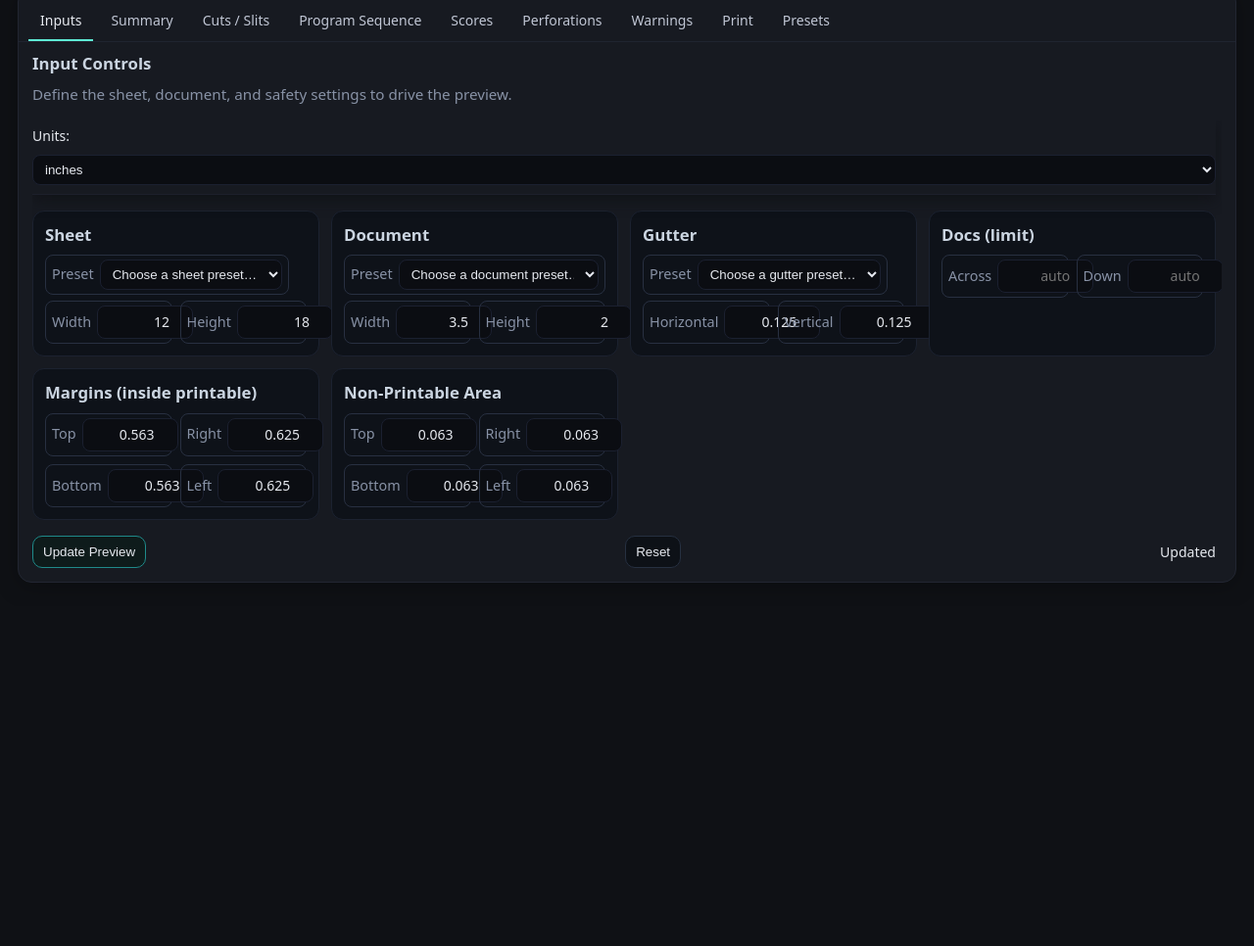
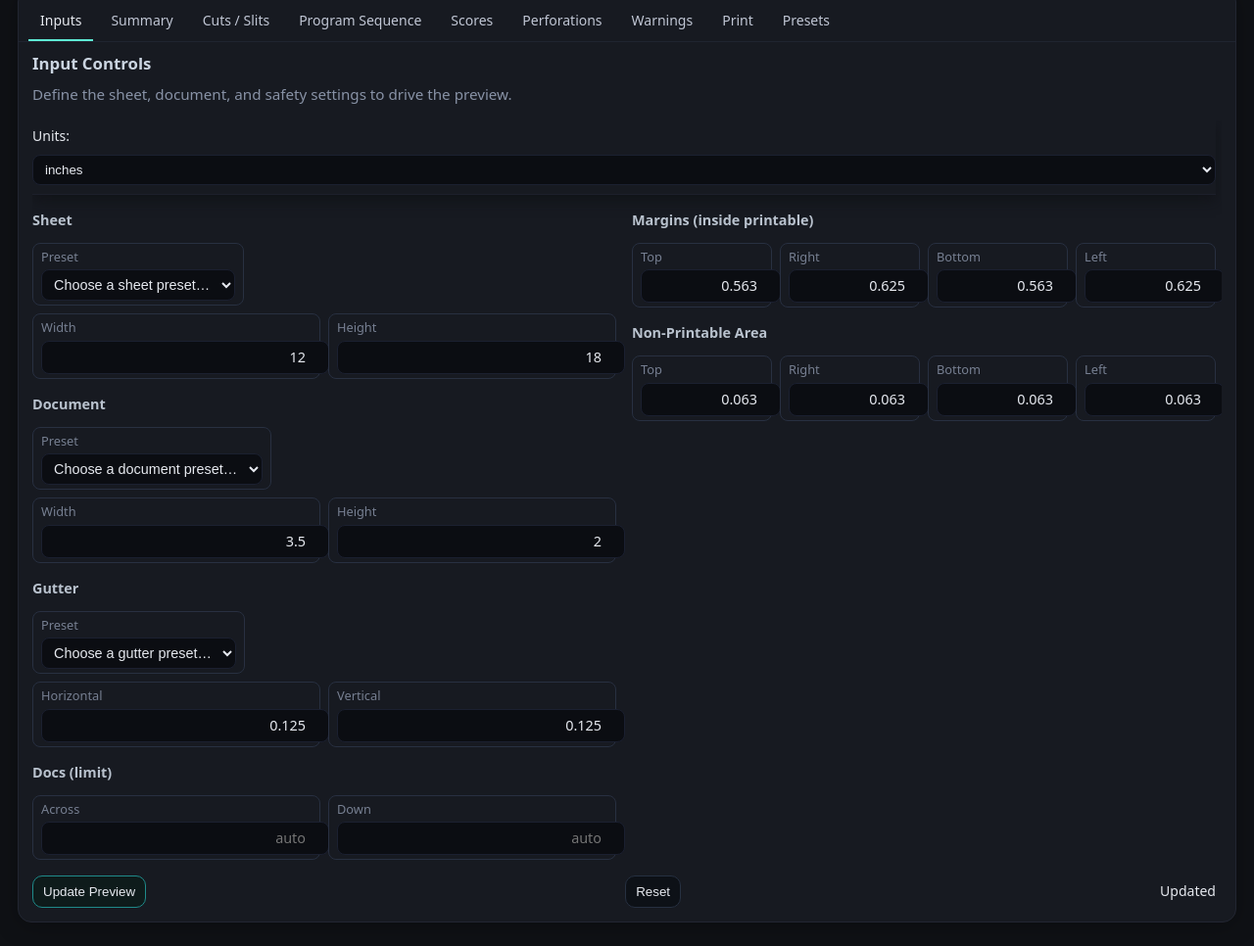
Before and after one commit to PapaJoeu/KevsCalculator, a plain HTML site: page docs/index.html in a window 1280 px wide. Shown: the part 761-1727 px from the top of the page at 98% size. Before the commit the page ends 1380 px from the top, so only its background shows below. Drawn offline with Linux system fonts and the light colour scheme.

Commit message:
Refine inputs tab layout

```diff
--- a/docs/css/style.css
+++ b/docs/css/style.css
@@ -83,6 +83,16 @@
   --grid-gap-snug: 6px;
   --grid-gap-comfortable: 16px;
   --grid-gap-spacious: 18px;
+
+  /* Compact spacing scale */
+  --space-1: 4px;
+  --space-2: 8px;
+  --space-3: 12px;
+  --space-4: 16px;
+
+  /* Type scale helpers */
+  --font-xs: 0.8rem;
+  --font-sm: 0.9rem;
 
   /* Legacy aliases */
   --bg: var(--surface-bg);
@@ -290,9 +300,41 @@ h3 {
   font-size: 0.95rem;
 }
 
-/* This grid arranges configuration cards responsively based on available width. */
-.input-card-grid {
-  --grid-min: 240px;
+/* Compact two-column grid that replaces the bulky cards in the inputs tab. */
+.input-2col-grid {
+  display: grid;
+  grid-template-columns: 1fr 1fr;
+  gap: var(--space-4);
+  align-items: start;
+}
+
+/* Columns stack their groups with consistent spacing. */
+.input-2col-grid .col-left,
+.input-2col-grid .col-right {
+  display: grid;
+  gap: var(--space-4);
+  align-content: start;
+}
+
+/* Lightweight grouping keeps headings and rows aligned without card chrome. */
+.input-2col-grid .group {
+  display: grid;
+  grid-template-rows: auto auto;
+  row-gap: var(--space-2);
+  padding: 0;
+  border: 0;
+  background: transparent;
+}
+
+.input-2col-grid .group > h2 {
+  font-size: var(--font-sm);
+  font-weight: 600;
+  margin: 0 0 var(--space-1);
+  opacity: 0.9;
+}
+
+.input-2col-grid .control-toolbar {
+  margin: 0;
 }
 
 /* This container stacks the preview canvas, its controls, and legend. */
@@ -300,22 +342,50 @@ h3 {
   --stack-gap: 8px;
 }
 
-/* This grid arranges input fields into flexible, multi-column rows. */
-.input-field-row {
-  --grid-min: 120px;
-  --grid-gap: var(--grid-gap-tight);
+/* Input field rows now rely on explicit grid tracks for consistent density. */
+.input-field-row,
+.input-field-row-quad {
+  display: grid;
+  gap: var(--space-2);
 }
 
-/* This variation supports four-up field clusters with narrower minimum widths. */
+.input-field-row {
+  grid-template-columns: repeat(2, minmax(0, 1fr));
+}
+
 .input-field-row-quad {
-  --grid-min: 100px;
-  --grid-gap: var(--grid-gap-tight);
+  grid-template-columns: repeat(4, minmax(0, 1fr));
 }
 
 /* This helper distributes form controls evenly based on available width. */
 .input-field-row-auto {
   --grid-gap: var(--grid-gap-snug);
   --grid-min: 150px;
+}
+
+@media (max-width: 1024px) {
+  .input-2col-grid {
+    grid-template-columns: 1fr;
+  }
+
+  .input-2col-grid .col-left,
+  .input-2col-grid .col-right {
+    gap: var(--space-3);
+  }
+
+  .input-field-row-quad {
+    grid-template-columns: repeat(2, minmax(0, 1fr));
+  }
+}
+
+@media (max-width: 600px) {
+  .input-field-row {
+    grid-template-columns: 1fr 1fr;
+  }
+
+  .input-field-row-quad {
+    grid-template-columns: 1fr 1fr;
+  }
 }
 
 @media (max-width: 900px) {
@@ -405,10 +475,44 @@ select {
   width: 100%;
 }
 
+/* Input grid overrides tighten spacing and typography for dense layout. */
+.input-2col-grid label {
+  flex-direction: column;
+  align-items: stretch;
+  justify-content: flex-start;
+  gap: var(--space-1);
+  padding: var(--space-1) var(--space-2);
+}
+
+.input-2col-grid label > span {
+  font-size: var(--font-xs);
+  opacity: 0.85;
+  color: var(--text-muted);
+}
+
+.input-2col-grid input,
+.input-2col-grid select {
+  height: 2rem;
+  padding: 0 var(--space-2);
+  font-size: var(--font-sm);
+  line-height: 2rem;
+  width: 100%;
+}
+
+.input-2col-grid input {
+  text-align: right;
+}
+
+.input-2col-grid input.is-invalid,
+.input-2col-grid select.is-invalid {
+  box-shadow: 0 0 0 1px var(--status-danger);
+  background: color-mix(in srgb, var(--status-danger) 12%, transparent);
+}
+
 /* This base class standardizes horizontal control group layouts across the app. */
 .control-toolbar {
   display: flex;
-  gap: 8px;
+  gap: var(--space-2);
   align-items: center;
   flex-wrap: wrap;
   margin: 0.5rem 0 0;
--- a/docs/html-partials/templates/tab-inputs-template.html
+++ b/docs/html-partials/templates/tab-inputs-template.html
@@ -28,8 +28,9 @@
         </select>
       </div>
 
-      <div class="input-card-grid grid grid--auto-fit">
-        <div class="data-card">
+      <div class="input-2col-grid">
+        <div class="col-left">
+          <section class="group">
             <h2>Sheet</h2>
             <div class="control-toolbar preset-selector-toolbar print-hidden">
               <label>
@@ -39,13 +40,13 @@
                 </select>
               </label>
             </div>
-          <div class="input-field-row grid grid--auto-fit grid--compact">
+            <div class="input-field-row">
               <label><span>Width</span><input id="sheetW" type="number" step="0.25" data-inch-step="0.25"></label>
               <label><span>Height</span><input id="sheetH" type="number" step="0.25" data-inch-step="0.25"></label>
             </div>
-        </div>
+          </section>
 
-        <div class="data-card">
+          <section class="group">
             <h2>Document</h2>
             <div class="control-toolbar preset-selector-toolbar print-hidden">
               <label>
@@ -55,13 +56,13 @@
                 </select>
               </label>
             </div>
-          <div class="input-field-row grid grid--auto-fit grid--compact">
+            <div class="input-field-row">
               <label><span>Width</span><input id="docW" type="number" step="0.125" data-inch-step="0.125"></label>
               <label><span>Height</span><input id="docH" type="number" step="0.125" data-inch-step="0.125"></label>
             </div>
-        </div>
+          </section>
 
-        <div class="data-card">
+          <section class="group">
             <h2>Gutter</h2>
             <div class="control-toolbar preset-selector-toolbar print-hidden">
               <label>
@@ -71,41 +72,43 @@
                 </select>
               </label>
             </div>
-          <div class="input-field-row grid grid--auto-fit grid--compact">
+            <div class="input-field-row">
               <label><span>Horizontal</span><input id="gutH" type="number" step="0.0625" data-inch-step="0.0625"></label>
               <label><span>Vertical</span><input id="gutV" type="number" step="0.0625" data-inch-step="0.0625"></label>
             </div>
-        </div>
+          </section>
 
-        <div class="data-card">
+          <section class="group">
             <h2>Docs (limit)</h2>
-          <div class="input-field-row grid grid--auto-fit grid--compact">
+            <div class="input-field-row">
               <label title="Leave blank for auto max"><span>Across</span><input id="forceAcross" type="number" step="1" min="1" data-inch-step="1" data-inch-min="1" placeholder="auto"></label>
               <label title="Leave blank for auto max"><span>Down</span><input id="forceDown" type="number" step="1" min="1" data-inch-step="1" data-inch-min="1" placeholder="auto"></label>
             </div>
+          </section>
         </div>
 
-        <div class="data-card">
+        <div class="col-right">
+          <section class="group">
             <h2>Margins (inside printable)</h2>
-          <div class="input-field-row-quad grid grid--auto-fit grid--compact">
+            <div class="input-field-row-quad">
               <label><span>Top</span><input id="mTop" type="number" step="0.125" data-inch-step="0.125" placeholder="auto"></label>
               <label><span>Right</span><input id="mRight" type="number" step="0.125" data-inch-step="0.125" placeholder="auto"></label>
               <label><span>Bottom</span><input id="mBottom" type="number" step="0.125" data-inch-step="0.125" placeholder="auto"></label>
               <label><span>Left</span><input id="mLeft" type="number" step="0.125" data-inch-step="0.125" placeholder="auto"></label>
             </div>
-        </div>
+          </section>
 
-        <div class="data-card">
+          <section class="group">
             <h2>Non‑Printable Area</h2>
-          <div class="input-field-row-quad grid grid--auto-fit grid--compact">
+            <div class="input-field-row-quad">
               <label><span>Top</span><input id="npTop" type="number" step="0.625" data-inch-step="0.625"></label>
               <label><span>Right</span><input id="npRight" type="number" step="0.625" data-inch-step="0.625"></label>
               <label><span>Bottom</span><input id="npBottom" type="number" step="0.625" data-inch-step="0.625"></label>
               <label><span>Left</span><input id="npLeft" type="number" step="0.625" data-inch-step="0.625"></label>
             </div>
+          </section>
         </div>
       </div>
-
       <div class="control-toolbar input-action-toolbar print-hidden">
         <button class="action-button action-button-primary" id="calcBtn">Update Preview</button>
         <button class="action-button" id="resetBtn">Reset</button>
```
Lines whose indentation alone changed are shown as unchanged.
